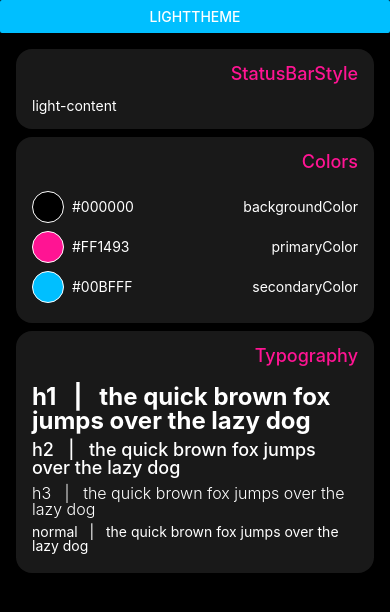
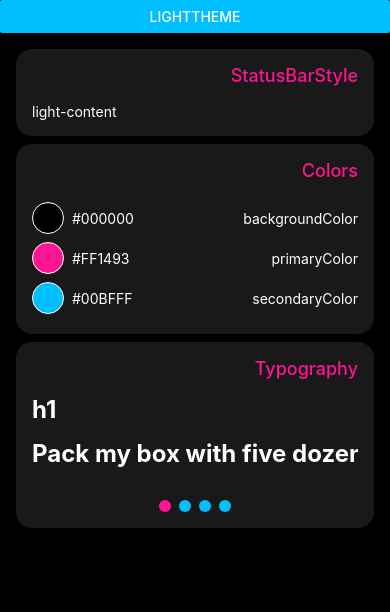
Before and after one commit to harrigee/deepr, a React Native app: screen / in a window 390 px wide. Shown: the top 612 px of the page. Built offline with nearby package versions, Linux system fonts and the light colour scheme.

Commit message:
[ENH] Typography pagination

```diff
--- a/src/toolkit/ThemeRenderer.tsx
+++ b/src/toolkit/ThemeRenderer.tsx
@@ -1,14 +1,23 @@
-import React from 'react';
-import { StyleSheet, Text, View } from 'react-native';
+import React, { useState } from 'react';
+import { Dimensions, NativeScrollEvent, NativeSyntheticEvent, ScrollView, StyleSheet, Text, View } from 'react-native';
 import { IThemeProps, withTheme } from '../../themeing';
 import { invertColor } from './invertColor';
 
+const WIDTH = Dimensions.get('screen').width;
+
 const ThemeRenderer = ({ theme }: IThemeProps) => {
+
+  const [typographyPage, setTypographyPage] = useState(0);
+
   const contrastColor = invertColor(theme.colors.backgroundColor);
 
+  const onTypographyScrollViewScrollEnd = (e: NativeSyntheticEvent<NativeScrollEvent>) => {
+    const page = parseInt('' + (e.nativeEvent.contentOffset.x / e.nativeEvent.contentSize.width * Object.keys(theme.typography).length), 10);
+    setTypographyPage(page);
+  };
+
   const sectionHeader = (text: string) => (
-    <Text style={[styles.sectionHeader,
-    {
+    <Text style={[styles.sectionHeader, {
       color: theme.colors.primaryColor,
       ...theme.typography.h2,
     }]}>{text}</Text>
@@ -27,23 +36,46 @@ const ThemeRenderer = ({ theme }: IThemeProps) => {
   const renderTypography = () => (
     <View style={styles.section}>
       {sectionHeader('Typography')}
+      <ScrollView
+        onMomentumScrollEnd={onTypographyScrollViewScrollEnd}
+        showsHorizontalScrollIndicator={false}
+        pagingEnabled
+        horizontal>
         {Object.keys(theme.typography).map((fontKey, index) => {
           const typography = (theme.typography as any)[fontKey];
           return (
             <View
               key={`typography-item-${index}`}
-            style={styles.unitContainer} >
+              style={styles.typographyUnitContainer}>
+              <Text
+                style={[styles.typographyHeader, {
+                  color: contrastColor,
+                  ...typography,
+                }]}>
+                {`${fontKey}`}
+              </Text>
               <Text
                 style={{
                   color: contrastColor,
                   ...typography,
                 }}>
-              {`${fontKey}   |   `}
-              {'the quick brown fox jumps over the lazy dog'}
+                {'Pack my box with five dozen liquor jugs.'}
               </Text>
             </View>
           );
         })}
+      </ScrollView>
+      <View style={styles.typographyPaginationContainer}>
+        {Object.keys(theme.typography).map((_, index) => {
+          const backgroundColor = index === typographyPage ? theme.colors.primaryColor : theme.colors.secondaryColor;
+          return (
+            <View style={[styles.typographyPaginationItem, {
+              borderColor: contrastColor,
+              backgroundColor: backgroundColor,
+            }]} />
+          );
+        })}
+      </View>
     </View >
   );
 
@@ -55,7 +87,7 @@ const ThemeRenderer = ({ theme }: IThemeProps) => {
         return (
           <View
             key={`color-item-${index}`}
-            style={styles.unitContainer}>
+            style={styles.colorUnitContainer}>
             <View style={[styles.colorRenderer, {
               backgroundColor: color,
               borderColor: contrastColor,
@@ -111,11 +143,29 @@ const styles = StyleSheet.create({
     flexDirection: 'row',
     justifyContent: 'space-between',
   },
-  unitContainer: {
+  colorUnitContainer: {
     flexDirection: 'row',
     paddingVertical: 4,
     alignItems: 'center',
   },
+  typographyHeader: {
+    marginBottom: 16,
+  },
+  typographyUnitContainer: {
+    width: WIDTH - 64,
+    justifyContent: 'center',
+  },
+  typographyPaginationContainer: {
+    flexDirection: 'row',
+    justifyContent: 'center',
+  },
+  typographyPaginationItem: {
+    width: 12,
+    height: 12,
+    borderRadius: 6,
+    marginHorizontal: 4,
+    marginTop: 32,
+  },
 });
 
 export default withTheme(ThemeRenderer);
--- a/themeing.ts
+++ b/themeing.ts
@@ -42,22 +42,21 @@ const typography: ITypography = {
   h1: {
     fontSize: 24,
     fontWeight: 'bold',
-    lineHeight: 24,
+    lineHeight: 28,
   },
   h2: {
     fontSize: 18,
     fontWeight: '500',
-    lineHeight: 18,
+    lineHeight: 22,
   },
   h3: {
     fontSize: 16,
     fontWeight: '300',
-    lineHeight: 16,
+    lineHeight: 18,
   },
   normal: {
     fontSize: 14,
     fontWeight: 'normal',
-    lineHeight: 14,
   },
 };
 
```
Lines whose indentation alone changed are shown as unchanged.
